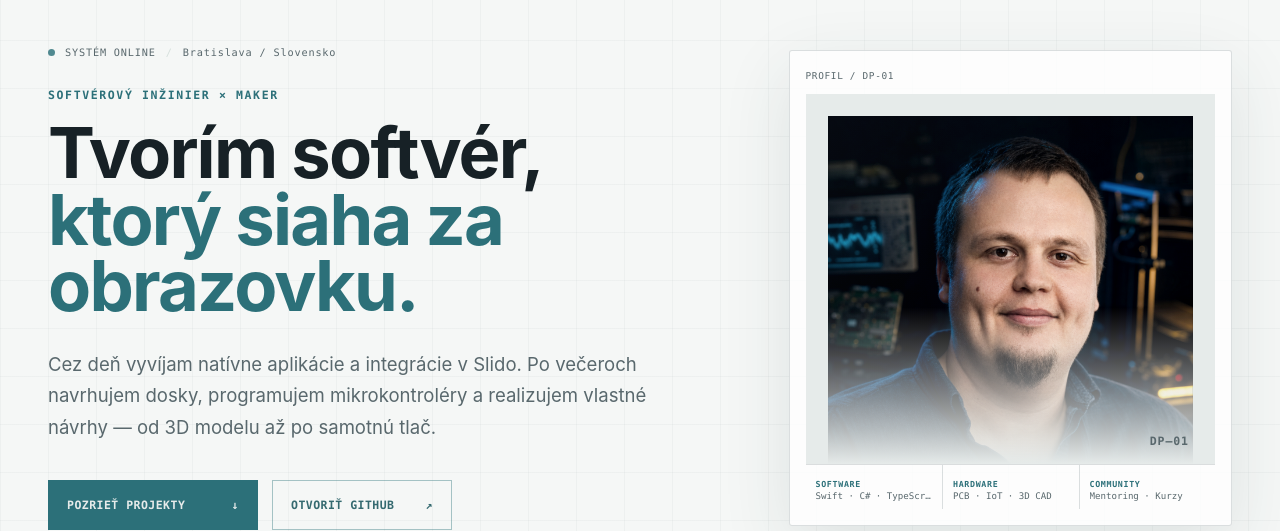
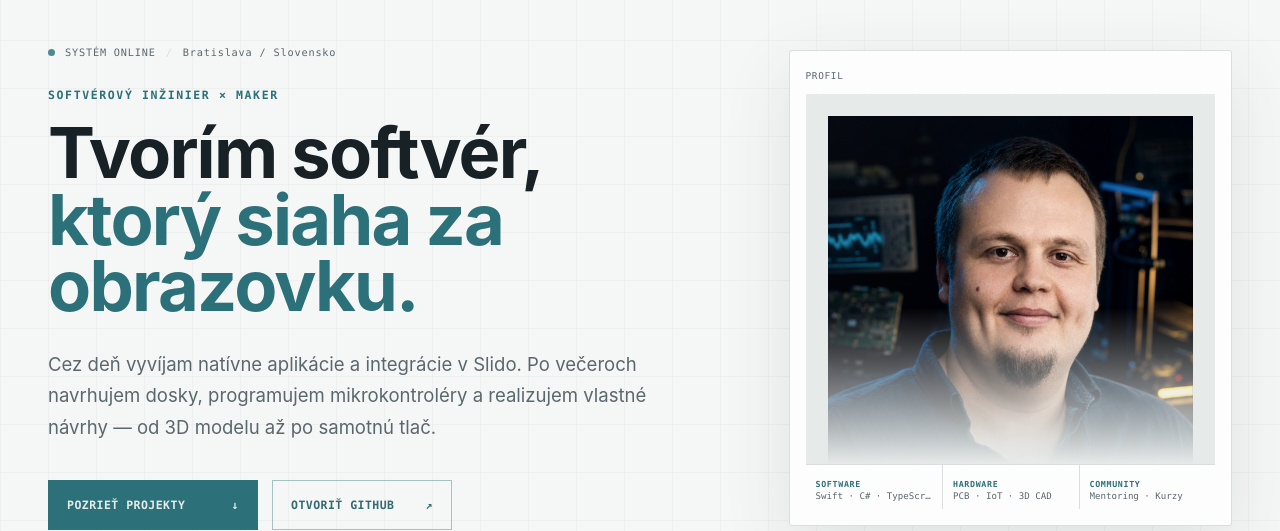
Before and after one commit to DominikPalo/dominikpalo.github.io, a React (Vite) app: page / in a window 1280 px wide. Shown: the part 141-672 px from the top of the page. Built offline with nearby package versions, Linux system fonts and the light colour scheme.

Commit message:
Remove DP-01 profile references

```diff
--- a/app/globals.css
+++ b/app/globals.css
@@ -481,16 +481,6 @@ html[data-theme="dark"] .theme-icon-dark {
   object-fit: cover;
   object-position: 50% 32%;
   filter: saturate(0.75) contrast(1.05);
-}
-
-.profile-index {
-  position: absolute;
-  right: 26px;
-  bottom: 16px;
-  z-index: 4;
-  color: var(--muted);
-  font: 650 0.72rem var(--font-mono);
-  letter-spacing: 0.08em;
 }
 
 .system-readouts {
--- a/app/page.tsx
+++ b/app/page.tsx
@@ -53,7 +53,7 @@ const copy = {
     heroPrimary: "Pozrieť projekty",
     heroSecondary: "Otvoriť GitHub",
     portraitAlt: "Dominik Paľo",
-    systemLabel: "PROFIL / DP-01",
+    systemLabel: "PROFIL",
     systemSoftware: "SOFTWARE",
     systemHardware: "HARDWARE",
     systemCommunity: "COMMUNITY",
@@ -247,7 +247,7 @@ const copy = {
     heroPrimary: "Explore my work",
     heroSecondary: "Open GitHub",
     portraitAlt: "Dominik Paľo",
-    systemLabel: "PROFILE / DP-01",
+    systemLabel: "PROFILE",
     systemSoftware: "SOFTWARE",
     systemHardware: "HARDWARE",
     systemCommunity: "COMMUNITY",
@@ -779,7 +779,6 @@ export default function Home() {
               <div className="portrait-frame">
                 <img src="/dominik-palo-nerdy.png" alt={t.portraitAlt} />
               </div>
-              <div className="profile-index">DP—01</div>
             </div>
             <div className="system-readouts">
               <div>
```
